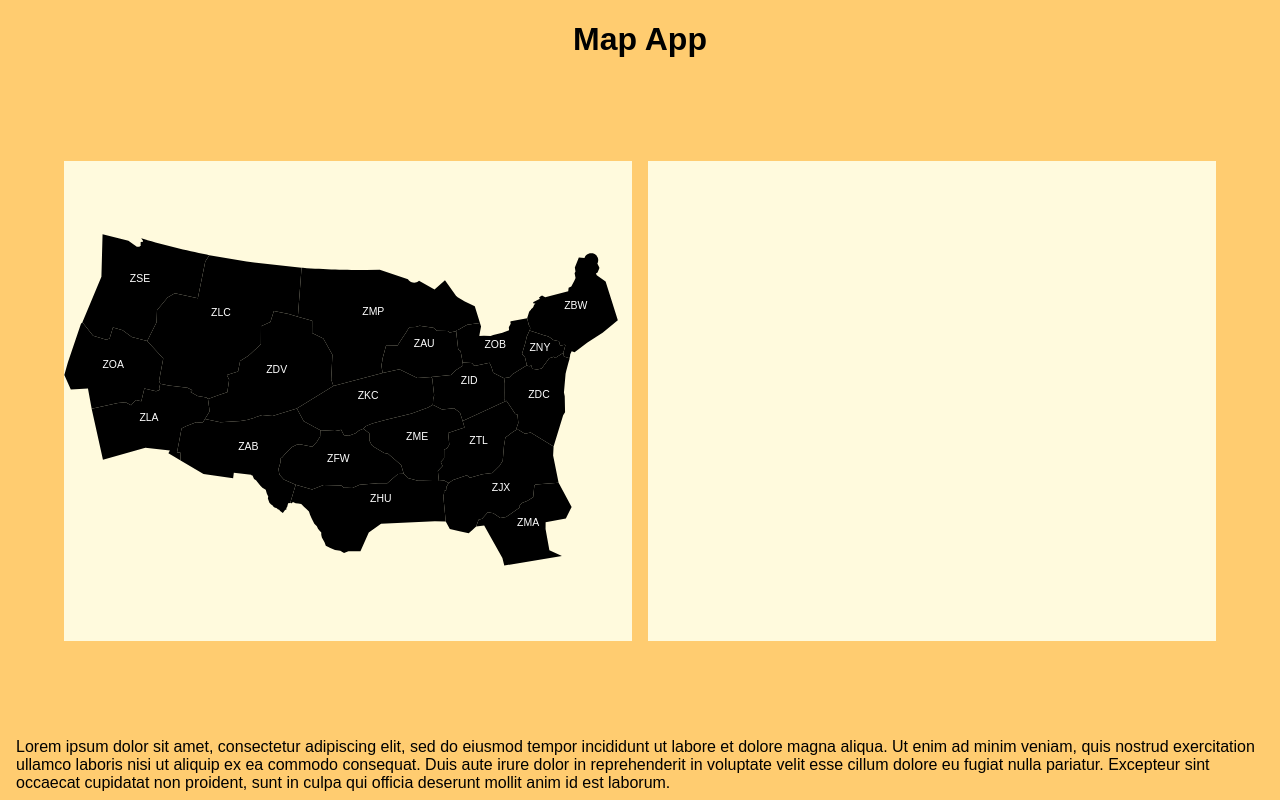
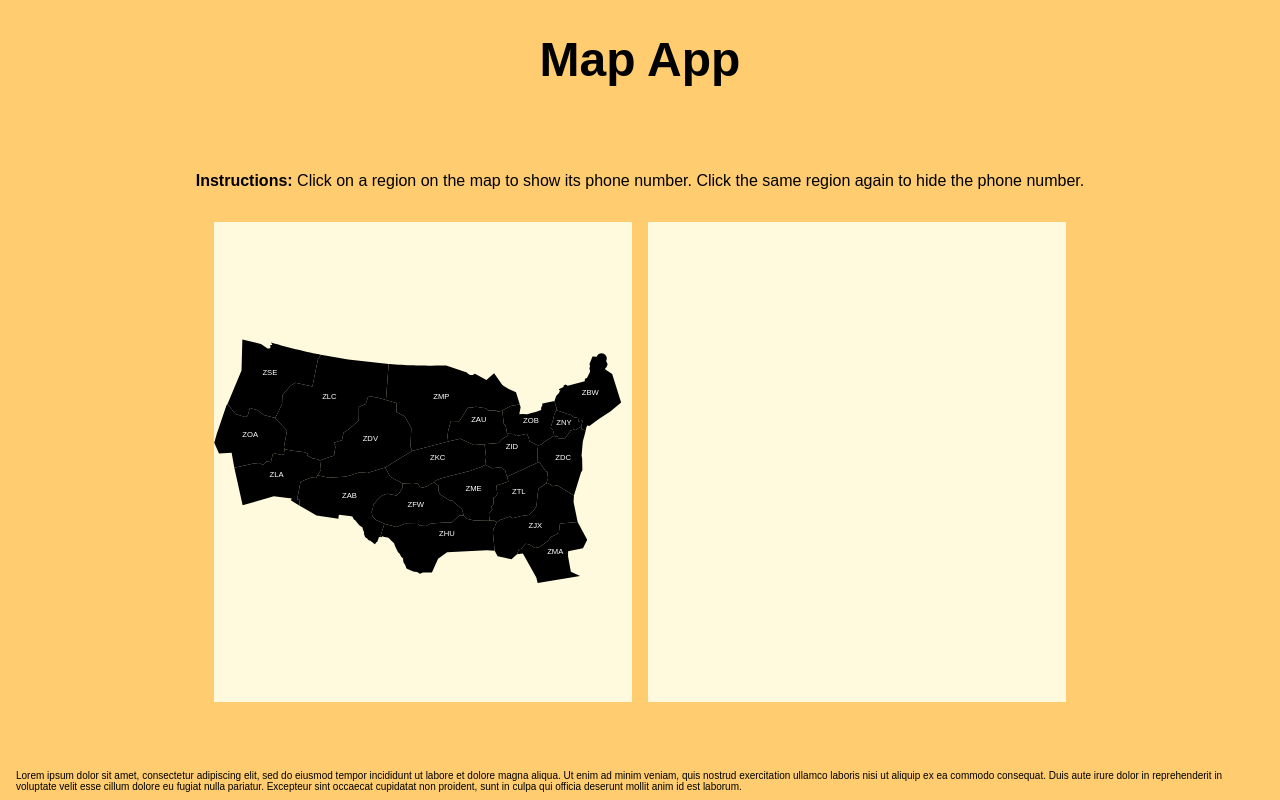
Before and after one commit to JChaoful/ParthenonMap, a React (Create React App) app: page / in a window 1280 px wide. Built offline with nearby package versions, Linux system fonts and the light colour scheme.

Commit message:
add instructions section, restyle for smaller screens

```diff
--- a/src/components/App.js
+++ b/src/components/App.js
@@ -31,8 +31,13 @@ function App() {
         <h1>Map App</h1>
       </header>
       <main>
-        <SVGMap updatePhoneNumbers = {updatePhoneNumbers}/>
-        <PhoneNumbers phoneNumberQueue={phoneNumberQueue}/>
+        <div id="instructions">
+          <span><em>Instructions:</em> Click on a region on the map to show its phone number. Click the same region again to hide the phone number.</span>
+        </div>
+        <div id="phoneNumberDisplay">
+          <SVGMap updatePhoneNumbers = {updatePhoneNumbers}/>
+          <PhoneNumbers phoneNumberQueue={phoneNumberQueue}/>
+        </div>
       </main>
       <footer>
         <span>Lorem ipsum dolor sit amet, consectetur adipiscing elit, sed do eiusmod tempor incididunt ut labore et dolore magna aliqua. Ut enim ad minim veniam, quis nostrud exercitation ullamco laboris nisi ut aliquip ex ea commodo consequat. Duis aute irure dolor in reprehenderit in voluptate velit esse cillum dolore eu fugiat nulla pariatur. Excepteur sint occaecat cupidatat non proident, sunt in culpa qui officia deserunt mollit anim id est laborum.</span>
--- a/src/style.css
+++ b/src/style.css
@@ -9,6 +9,11 @@ body {
 * {
   box-sizing: border-box;
   font-family: 'Heebo', Arial, Helvetica, sans-serif;
+}
+
+em {
+  font-weight: bold;
+  font-style: normal;
 }
 
 html, #root, body, .App {
@@ -32,30 +37,65 @@ header {
   align-items: center;
 }
 
+h1 {
+  font-size: 32px;
+}
+
+@media(min-width: 1200px) {
+  h1 {
+    font-size: 48px;
+  }
+}
+
 main {
   width: 95%;
   display: flex;
   flex-direction: column;
   justify-content: center;
   align-items: center;
-  gap: 8px
+  gap: 16px
 }
 
 @media (min-width: 1200px) {
   main {
-    flex-direction: row;
     width: 90%;
-    align-items: stretch;
-    gap: 16px;
+    gap: 32px;
   }
 }
 
+#instructions {
+  font-size: 16px;
+}
+
+#phoneNumberDisplay {
+  display: flex;
+  flex-direction: column;
+  justify-content: center;
+  align-items: center;
+  gap: 16px;
+}
+
+@media (min-width: 1200px) {
+  #phoneNumberDisplay {
+    flex-direction: row;
+    align-items: stretch;
+  }
+
+}
 
 svg {
-  width: 50%;
+  width: 100%;
   height: 60vh;
   background-color: #FFFADD;
 }
+
+@media (min-width: 1200px) {
+  svg {
+    width: 50%;
+    height: 60vh;
+  }
+}
+
 
 .clicked.region {
   stroke: #22668D;
@@ -69,16 +109,22 @@ svg {
   user-select: none;
 }
 
-
 #phoneNumberTable {
-  width: 50%;
-  height: 60vh;
+  width: 100%;
+  height: 40vh;
   background-color: #FFFADD;
   display: flex;
   flex-direction: column;
   flex-wrap: wrap;
   justify-content: center;
   align-items: center;
+}
+
+@media (min-width: 1200px) {
+  #phoneNumberTable {
+    width: 50%;
+    height: 60vh;
+  }
 }
 
 .phoneNumber {
@@ -93,4 +139,5 @@ footer {
   justify-content: center;
   align-items: center;
   margin: 16px 16px 8px;
+  font-size: 10px;
 }
```
